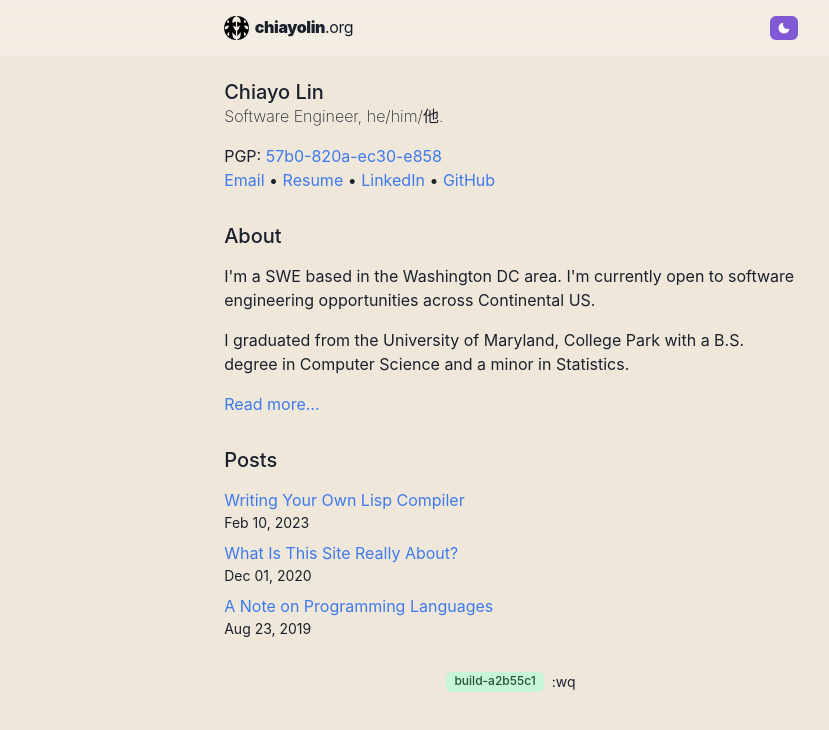
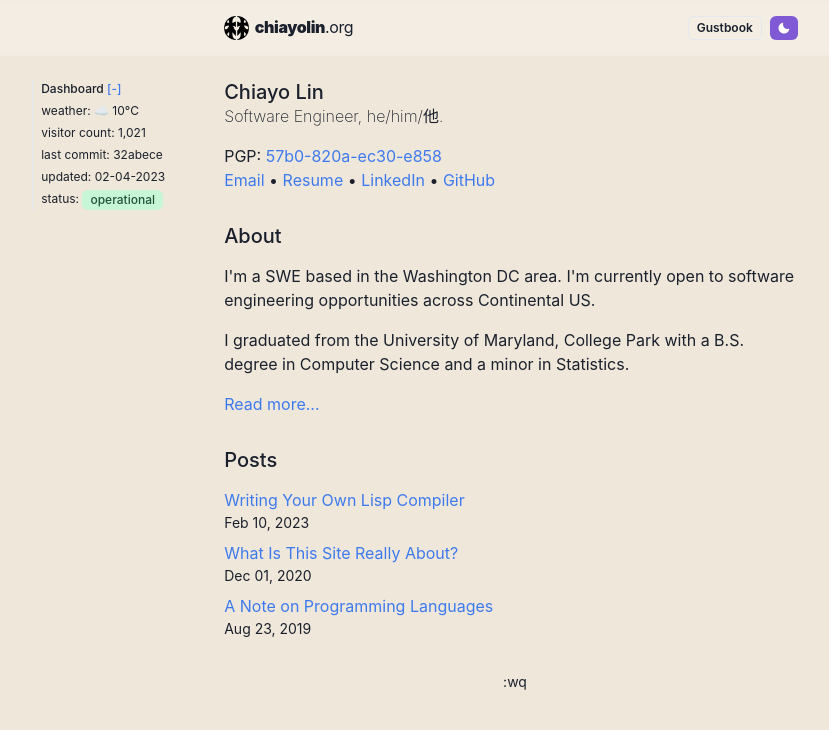
Before and after one commit to chiayolin/chiayolin.org, a Next.js app: page / in a window 1280 px wide. Shown: the top 730 px of the page, without its empty margins (129-958 px from the left). Built offline with nearby package versions, Linux system fonts and the light colour scheme.

Commit message:
refactor and add dashbaord

```diff
--- /dev/null
+++ b/src/components/dashboard.tsx
@@ -0,0 +1,58 @@
+import { FC } from 'react';
+
+import {
+  Box,
+  Tag,
+  Link,
+  VStack,
+  chakra,
+  TextProps,
+} from '@chakra-ui/react';
+
+const Item: FC<TextProps> = ({children, ...props}) => (
+  <chakra.p fontSize='xs' {...props}>{children}</chakra.p>
+);
+
+const Dashboard: FC = () => {
+  return (
+    <Box
+      pl='2'
+      w='10rem'
+      ml='-12rem'
+      position='fixed'
+      textAlign='left'
+      overflow='hidden'
+      borderLeftWidth='thin'
+      display={{ base: 'none', lg: 'block'}}
+    >
+      {/*to place box on the left of container, set ml = -w */}
+      <VStack spacing='1' align='start'>
+        <Item textAlign='left' fontWeight='medium'>
+          Dashboard {' '}
+          <Link
+            fontSize='xs'
+            onClick={() => void(0)}
+          >
+            [-]
+          </Link>
+        </Item>
+        <Item>weather: ☁️ 10°C</Item>
+        <Item>visitor count: 1,021</Item>
+        <Item>last commit: 32abece</Item>
+        <Item>updated: 02-04-2023</Item>
+        <Item>status: {' '}
+          <Tag
+            size='sm'
+            fontSize='xs'
+            variant='subtle'
+            colorScheme='green'
+          >
+            operational
+          </Tag>
+        </Item>
+      </VStack>
+    </Box>
+  );
+}
+
+export default Dashboard;
--- /dev/null
+++ b/src/components/footer.tsx
@@ -0,0 +1,10 @@
+import { FC } from "react";
+import { Center, Text } from "@chakra-ui/react";
+
+const Footer: FC = () => (
+  <Center mt='8' mb='8'>
+    <Text fontSize='sm' ml='2'>:wq</Text>
+  </Center>
+);
+
+export default Footer;
--- a/src/components/layout.tsx
+++ b/src/components/layout.tsx
@@ -1,30 +1,31 @@
-import { FC, ReactNode } from 'react';
+import { FC, PropsWithChildren } from 'react';
+import { Box, Container, } from '@chakra-ui/react';
+import Dashboard from './dashboard';
+import Navbar from './navbar';
+import Footer from './footer';
 
-import Navbar from './navbar';
-import { Box, Center, Container, Link, Tag, Text } from "@chakra-ui/react";
+//interface Props {
+//  // children prop has to be explicitly typed, since implicit children has been
+//  // removed from the definition of FunctionComponent:
+//  //
+//  // see
+//  //    <https://github.com/DefinitelyTyped/DefinitelyTyped/pull/56210>
+//  // and
+//  //    <rationale: https://solverfox.dev/writing/no-implicit-children/>
+//  children: ReactNode,
+//}
 
-interface Props {
-  // children prop has to be explicitly typed, since implicit children has been
-  // removed from the definition of FunctionComponent:
-  //
-  // see
-  //    <https://github.com/DefinitelyTyped/DefinitelyTyped/pull/56210>
-  // and
-  //    <rationale: https://solverfox.dev/writing/no-implicit-children/>
-  children: ReactNode,
-}
-
-const Layout: FC<Props> = ({ children }: Props) => {
+const Layout: FC<PropsWithChildren> = ({ children }) => {
   return (
     <Box pt='20'>
       <Navbar />
-      <Container as='main'>
-        {children}
-      </Container>
-      <Center mt='8' mb='8'>
-        <Tag size='sm' colorScheme='green' variant='subtle'>build-a2b55c1</Tag>
-        <Text fontSize='sm' ml='2'>:wq</Text>
-      </Center>
+      <Box>
+        <Container>
+          <Dashboard />
+          {children}
+        </Container>
+      </Box>
+      <Footer />
     </Box>
   );
 };
--- a/src/components/navbar.tsx
+++ b/src/components/navbar.tsx
@@ -11,6 +11,7 @@ import {
   useColorModeValue,
   Container,
   Box,
+  ButtonGroup,
 } from "@chakra-ui/react";
 
 const Navbar: FC = () => {
@@ -45,6 +46,13 @@ const Navbar: FC = () => {
         chiayolin<Box as='span' fontWeight='normal'>.org</Box>
       </Heading>
       <Spacer />
+      <ButtonGroup>
+        <Button
+          size='xs'
+          variant='outline'
+        >
+          Gustbook
+        </Button>
         <Button
           size='xs'
           colorScheme={colorMode === 'light' ? 'purple' : 'orange'}
@@ -52,6 +60,7 @@ const Navbar: FC = () => {
         >
           {colorMode === 'light' ? <MoonIcon /> : <SunIcon />}
         </Button>
+      </ButtonGroup>
     </Container>
     </Flex>
   );
```
Also changed, not shown: 1 other file (tests, documents, lock files or other folders). Lines whose indentation alone changed are shown as unchanged.
